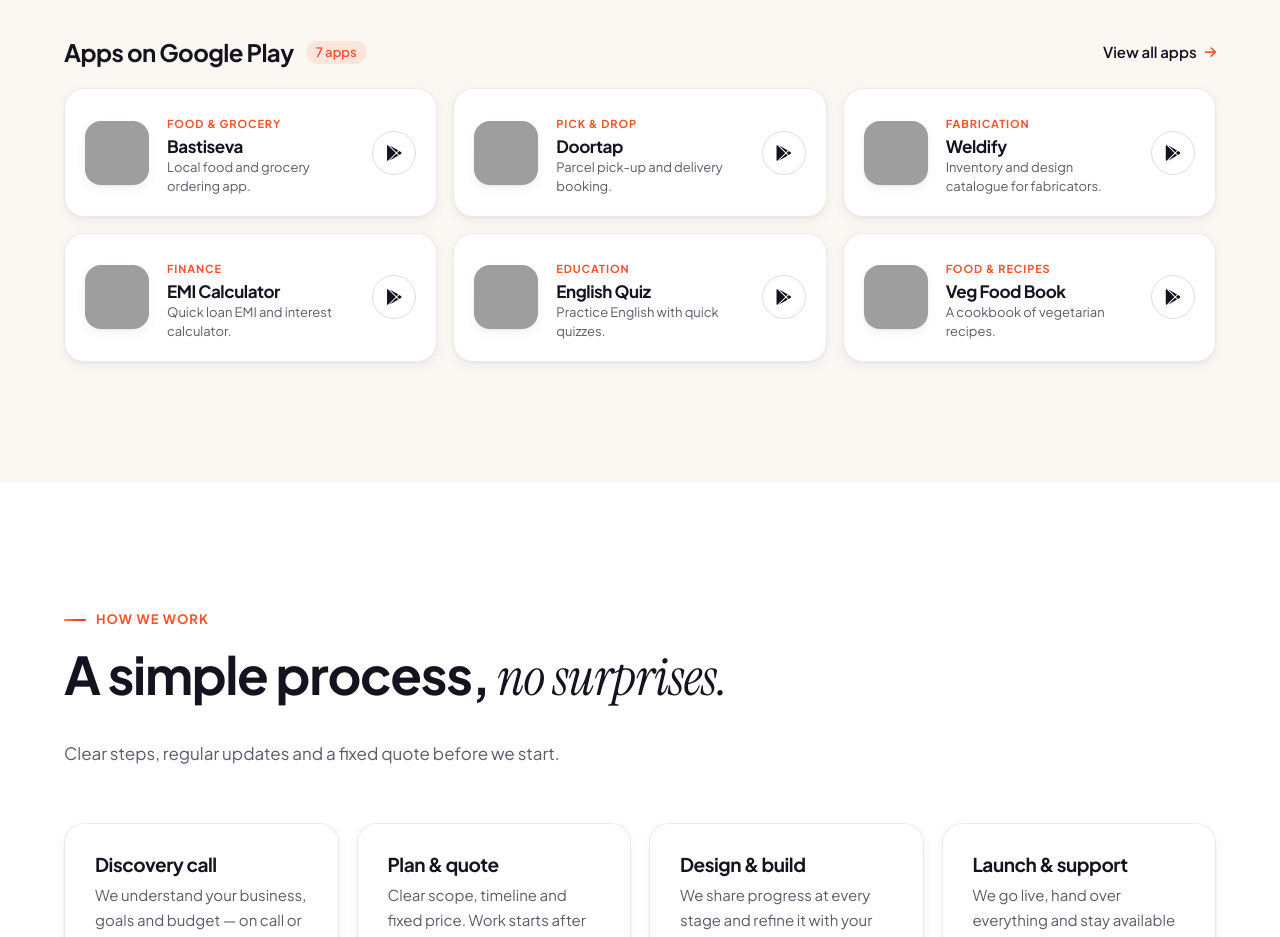
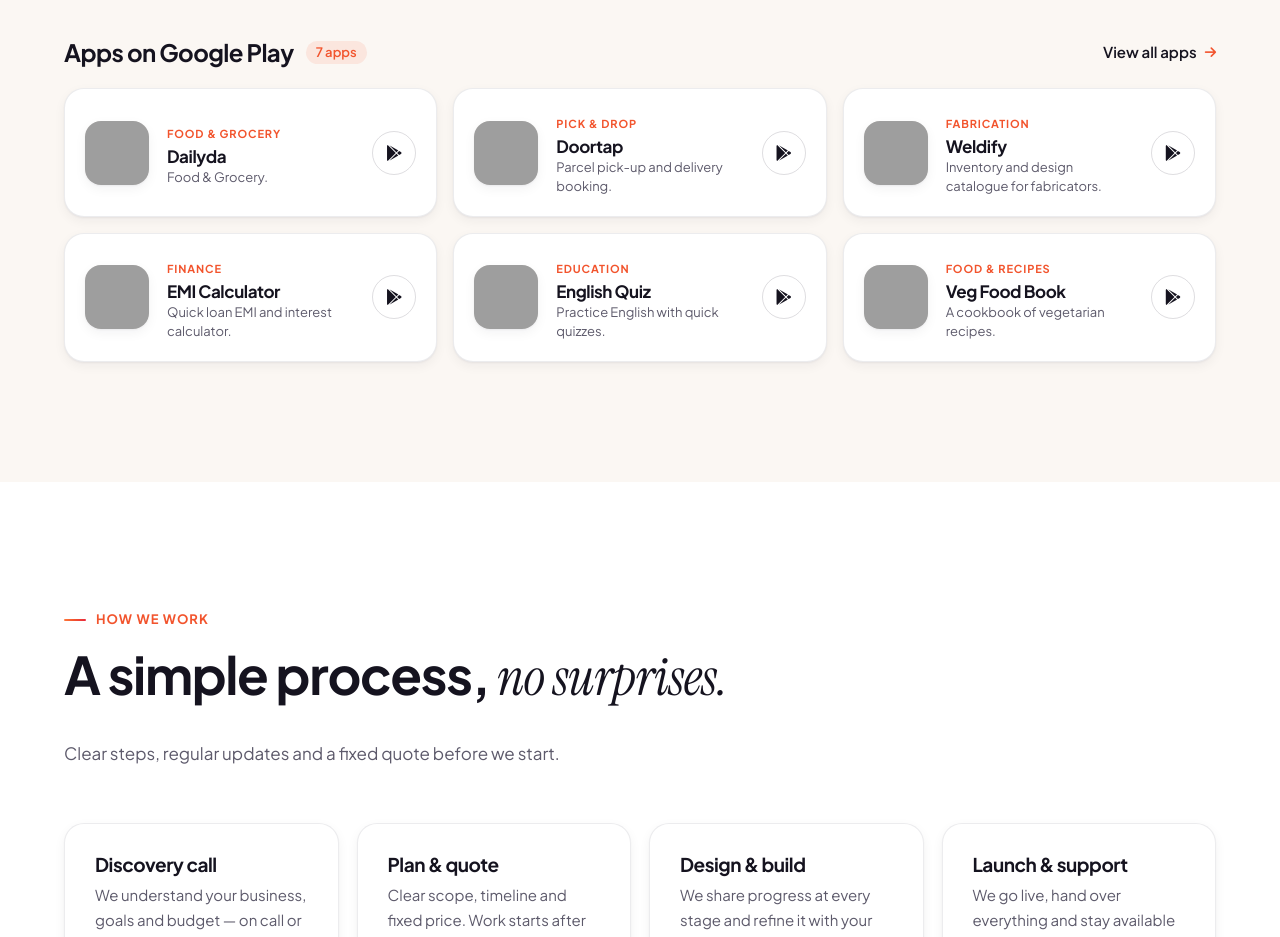
Before and after one commit to djsonusaifi/bulandtecg, a plain HTML site: page index.html in a window 1280 px wide. Shown: the part 4360-5297 px from the top of the page. Drawn offline with Linux system fonts and the light colour scheme; grey boxes are pictures that could not be loaded; animation ran at ten frames a second.

Commit message:
Update index.html

```diff
--- a/index.html
+++ b/index.html
@@ -215,7 +215,7 @@
                 <div class="apps-grid">
                     <a class="app" href="https://play.google.com/store/apps/details?id=com.bulandtech.bastisevallp" target="_blank" rel="noopener" data-reveal>
                     <img src="https://play-lh.googleusercontent.com/rAsdb1RxbkKQiA8cNcKURxkn7g1GJ1y5LlXuflyYGRRuIq47wUqWKCf70RU-y-tVhBukBXSJNyIWZSq9J_ja=s128" alt="Bastiseva app icon" loading="lazy" width="64" height="64">
-                    <div class="app-body"><span class="app-cat">Food & Grocery</span><h4>Bastiseva</h4><p>Local food and grocery ordering app.</p></div>
+                    <div class="app-body"><span class="app-cat">Food & Grocery</span><h4>Dailyda</h4><p>Food & Grocery.</p></div>
                     <span class="app-get" aria-hidden="true"><i class="fab fa-google-play"></i></span>
                 </a><a class="app" href="https://play.google.com/store/apps/details?id=com.bulandtech.speeddrop" target="_blank" rel="noopener" data-reveal>
                     <img src="https://play-lh.googleusercontent.com/4g-PT4-Fqvg-RnjE0lZCgMLARwtKJGTluYt-6JqAH5JOVQzpx_7Lfb9ddok3p340Bp45e1iedKzew4qQZakc=s128" alt="Doortap app icon" loading="lazy" width="64" height="64">
```
